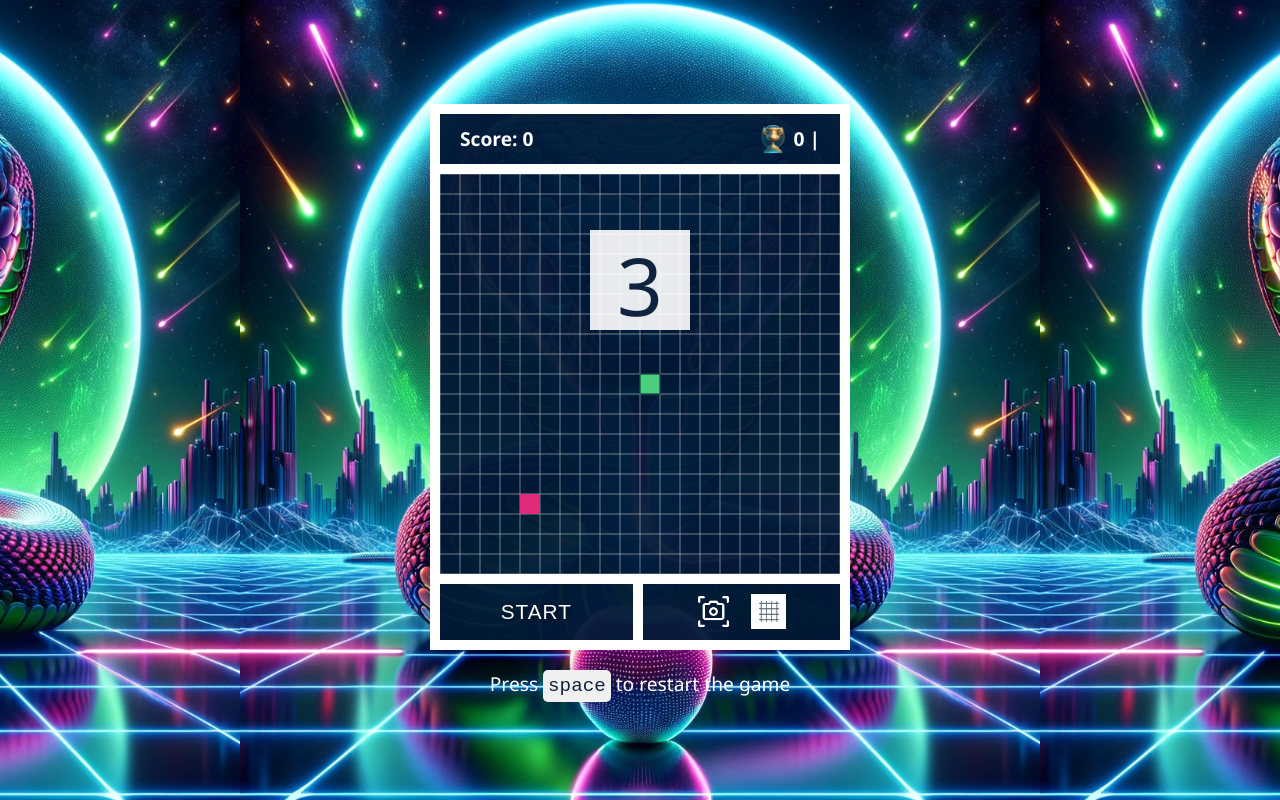
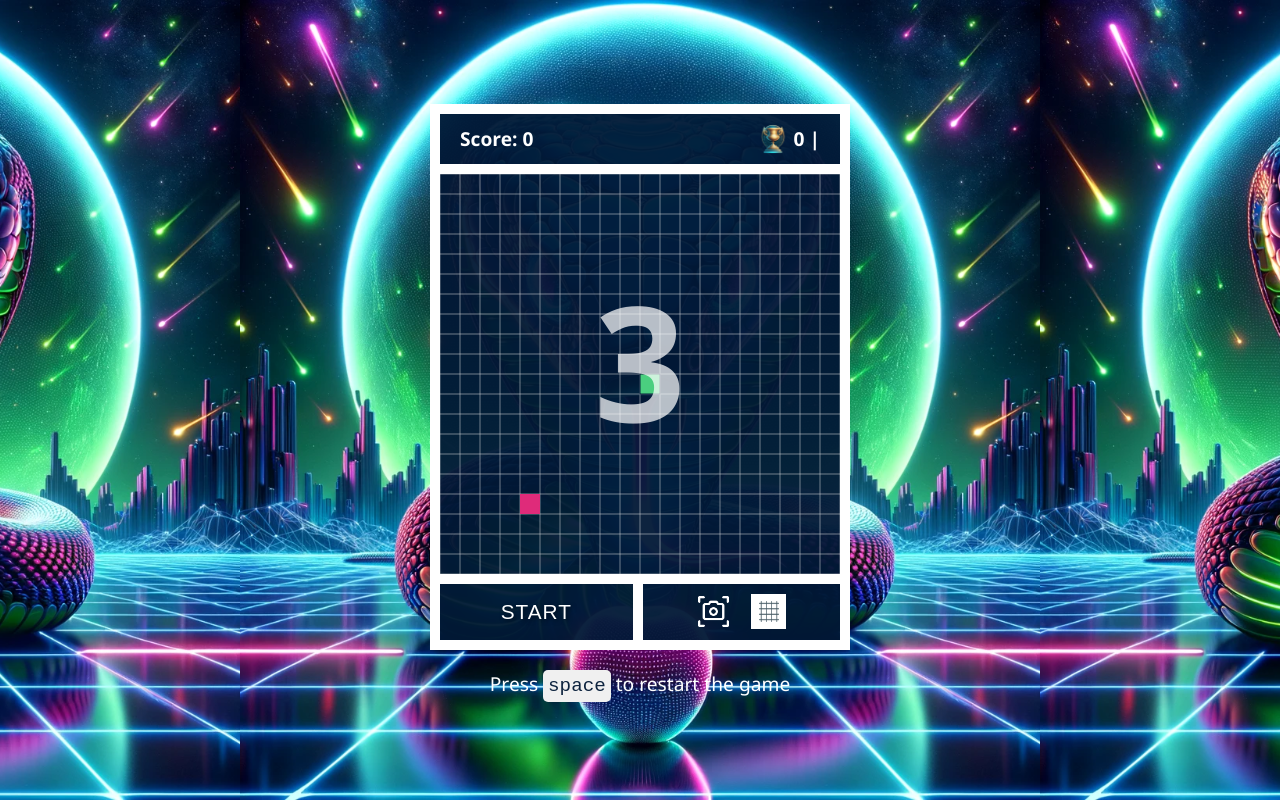
Before and after one commit to Pilag6/snake-game-by-pila, a plain HTML site: page index.html in a window 1280 px wide. Both pictures are taken after a click on the button "Start Game". Drawn offline with nearby package versions, Linux system fonts and the light colour scheme; no server answers.

Commit message:
Update countdown element style to use flex display

```diff
--- a/main.js
+++ b/main.js
@@ -247,7 +247,7 @@ function startCountdown() {
     let countdown = 5;
     hideStartModal();
     countdownElement.textContent = countdown;
-    countdownElement.style.display = "block";
+    countdownElement.style.display = "flex";
 
     const countdownInterval = setInterval(() => {
         countdown--;
--- a/style.css
+++ b/style.css
@@ -70,17 +70,19 @@ button {
 
 .countdown {
     display: none;
-    font-size: 5rem;
-    color: #021936f3;
-    background: rgba(255, 255, 255, 0.91);
+    font-size: 10rem;
+    font-weight: 800;
+    color: rgba(255, 255, 255, 0.719);
+    /* background: rgba(255, 255, 255, 0.91); */
     position: absolute;
     width: 100px;
     height: 100px;
-    top: 35%;
+    top: 45%;
     left: 50%;
     transform: translate(-50%, -50%);
-    z-index: 800;
-    text-align: center;
+    z-index: 600;
+    justify-content: center;
+    align-items: center;
 }
 
 .trophy {
```
